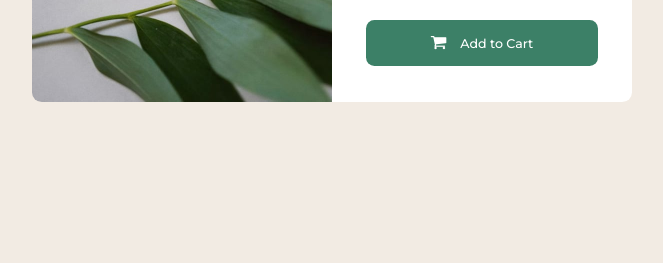
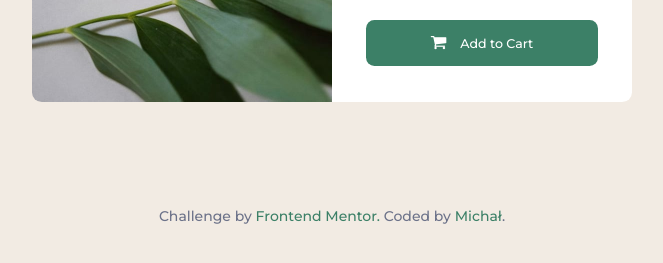
Before and after one commit to micSlusarczyk/Product-preview, a plain HTML site: page index.html in a window 1280 px wide. Shown: the part 523-786 px from the top of the page, without its empty margins (308-971 px from the left). Drawn offline with Linux system fonts and the light colour scheme.

Commit message:
Add files via upload
edit index and style

```diff
--- a/index.html
+++ b/index.html
@@ -20,10 +20,10 @@
     <body>
         <section class="card">
           <div class="card-left">
-            <img src="/images/image-product-desktop.jpg" />
+            <img src="./images/image-product-desktop.jpg" />
           </div>
           <div class="card-left-mobile">
-            <img src="/images/image-product-mobile.jpg" />
+            <img src="./images/image-product-mobile.jpg" />
           </div>
             <div class="card-right">
                 <p class="up">Perfume</p>
@@ -44,9 +44,9 @@
             </div>
         </section>
 
-        <!-- <div class="attribution">
-  Challenge by <a href="https://www.frontendmentor.io?ref=challenge" target="_blank">Frontend Mentor</a>.
-  Coded by <a href="#">Your Name Here</a>.
-</div> -->
+         <div class="attribution">
+  <p>Challenge by <a href="https://www.frontendmentor.io?ref=challenge" target="_blank">Frontend Mentor.</a> </p>
+  <p>Coded by <a href="#">Michał</a>.</p>
+</div>
     </body>
 </html>
--- a/style.css
+++ b/style.css
@@ -19,6 +19,11 @@ body {
     justify-content: center;
     align-items: center;
     height: 100vh;
+}
+
+a {
+    text-decoration: none;
+    color:hsl(158, 36%, 37%);
 }
 
 .card {
@@ -109,6 +114,13 @@ p {
     margin-right: 1rem;
 }
 
+.attribution{
+position: absolute;
+display: flex;
+bottom: 50px;
+white-space: pre;
+}
+
 @media (max-width: 768px) {
     .card {
         justify-content: center;
```
